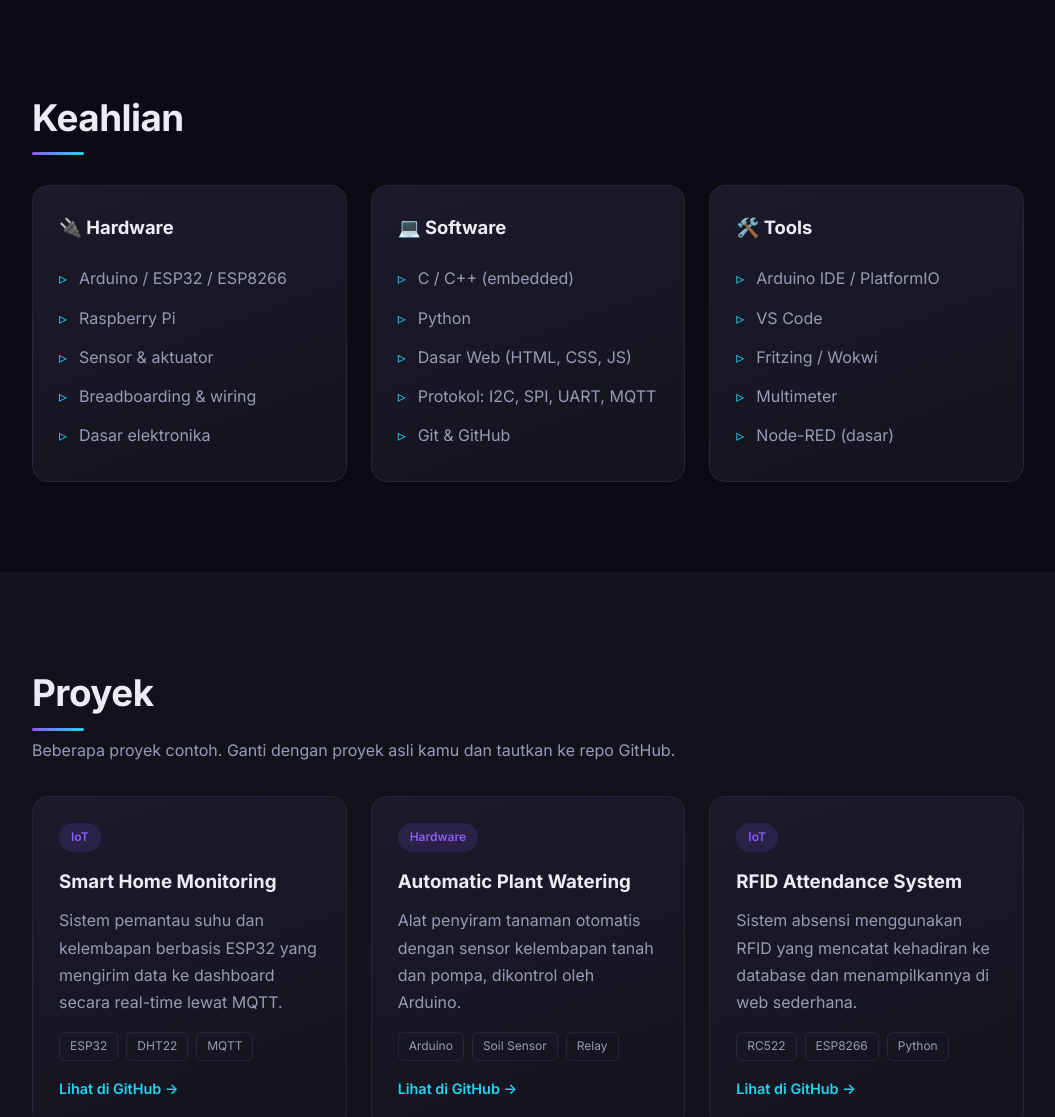
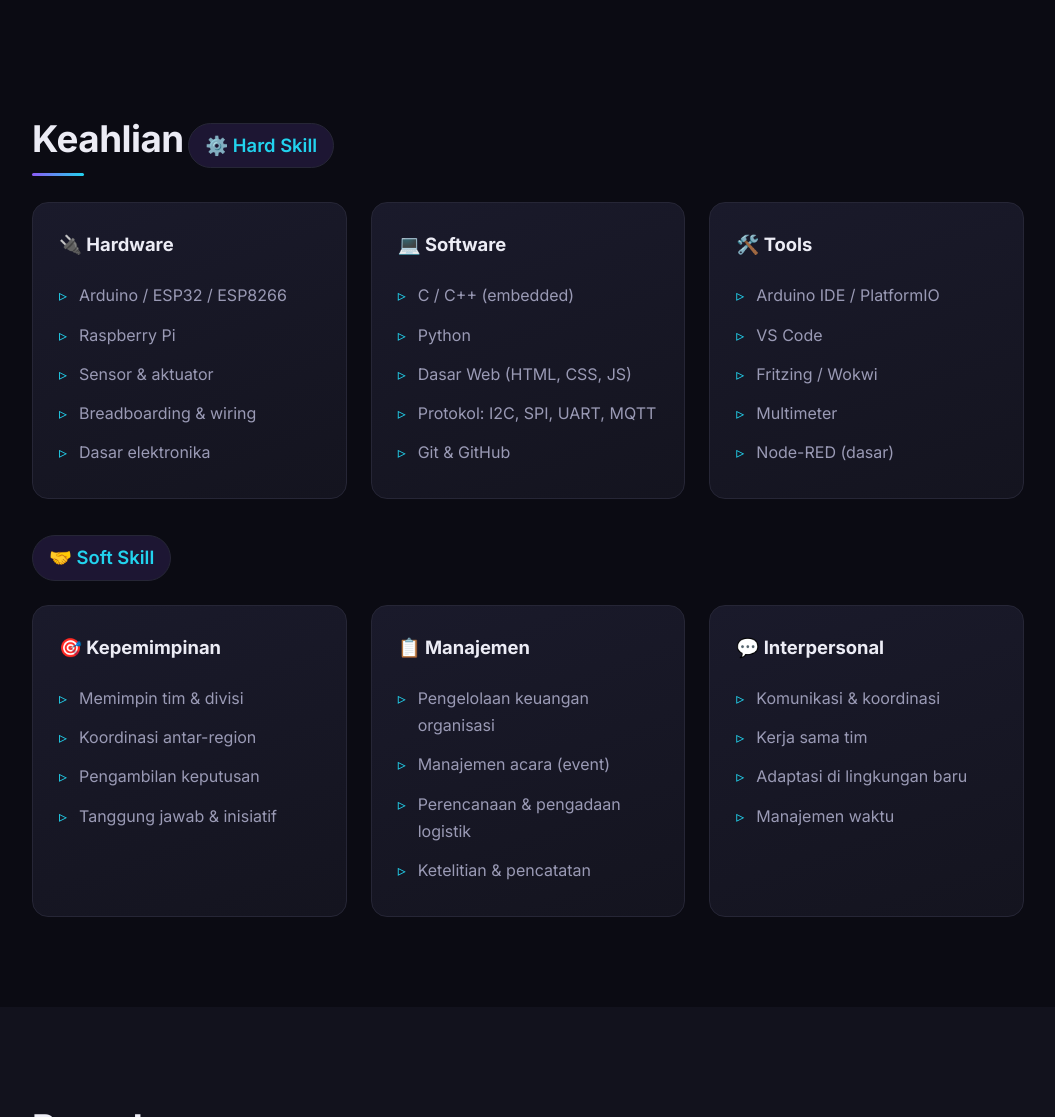
Before and after one commit to MarsianusWilliamChristantio/Marsianuswilliamchristantio.github.io, a plain HTML site: page index.html in a window 1280 px wide. Shown: the part 1976-3093 px from the top of the page, without its empty margins (112-1167 px from the left). Drawn offline with Linux system fonts and the light colour scheme.

Commit message:
Tambah organisasi SMP & Kuliah, pisah Keahlian jadi Hard Skill dan Soft Skill

```diff
--- a/index.html
+++ b/index.html
@@ -129,13 +129,17 @@
           <div class="edu-body">
             <div class="edu-body-inner">
               <h4>🏆 Karya &amp; Prestasi</h4>
-              <ul>
-                <li>–</li>
-              </ul>
+              <p class="edu-empty">–</p>
+
               <h4>👥 Organisasi &amp; Kegiatan</h4>
-              <ul>
-                <li>–</li>
-              </ul>
+
+              <button class="achievement-trigger"
+                data-title="Anggota OSIS — Divisi Kebersihan"
+                data-tanggal="–"
+                data-tahun="2018 – 2019"
+                data-keterangan="Menjadi anggota OSIS pada Divisi Kebersihan, turut menjaga dan mengelola program kebersihan lingkungan sekolah.">
+                OSIS — Divisi Kebersihan (2018 – 2019)
+              </button>
             </div>
           </div>
         </div>
@@ -171,7 +175,30 @@
               </button>
 
               <h4>👥 Organisasi &amp; Kegiatan</h4>
-              <p class="edu-empty">–</p>
+
+              <button class="achievement-trigger"
+                data-title="Anggota MPK (Majelis Perwakilan Kelas)"
+                data-tanggal="Kelas 10"
+                data-tahun="2021 – 2022"
+                data-keterangan="Menjabat sebagai Ketua Kelas di kelas 10, yang secara langsung menjadikan saya anggota Majelis Perwakilan Kelas (MPK).">
+                Anggota MPK — Ketua Kelas (2021 – 2022)
+              </button>
+
+              <button class="achievement-trigger"
+                data-title="Anggota Aktif OSIS — Staff Divisi Perlengkapan"
+                data-tanggal="Kelas 11"
+                data-tahun="2022 – 2023"
+                data-keterangan="Menjadi anggota aktif OSIS sebagai Staff Divisi Perlengkapan, membantu penyediaan dan pengelolaan perlengkapan untuk kegiatan sekolah.">
+                OSIS — Staff Divisi Perlengkapan (2022 – 2023)
+              </button>
+
+              <button class="achievement-trigger"
+                data-title="OSIS Inti — Bendahara 1"
+                data-tanggal="Kelas 12"
+                data-tahun="2023 – 2024"
+                data-keterangan="Menjabat sebagai Bendahara 1 dalam jajaran OSIS Inti, bertanggung jawab mengelola dan mencatat keuangan organisasi.">
+                OSIS Inti — Bendahara 1 (2023 – 2024)
+              </button>
             </div>
           </div>
         </div>
@@ -202,7 +229,54 @@
               </button>
 
               <h4>👥 Organisasi &amp; Kegiatan</h4>
-              <p class="edu-empty">–</p>
+
+              <button class="achievement-trigger"
+                data-title="Aktivis KMK — Divisi Perlengkapan"
+                data-tanggal="–"
+                data-tahun="2024 – 2025"
+                data-keterangan="Menjadi anggota aktif (aktivis) di organisasi KMK (Keluarga Mahasiswa Katolik) pada Divisi Perlengkapan.">
+                Aktivis KMK — Divisi Perlengkapan (2024 – 2025)
+              </button>
+
+              <button class="achievement-trigger"
+                data-title="Kepanitiaan KMK CUP 2025 — Divisi Perlengkapan"
+                data-tanggal="Mei 2025"
+                data-tahun="2025"
+                data-keterangan="Menjadi bagian dari kepanitiaan Event KMK CUP 2025 pada Divisi Perlengkapan.">
+                Kepanitiaan KMK CUP 2025 — Divisi Perlengkapan
+              </button>
+
+              <button class="achievement-trigger"
+                data-title="Dewan Pengurus Event Region Bandung — Sekretaris Bendahara"
+                data-tanggal="Agustus – September 2025"
+                data-tahun="2025"
+                data-keterangan="Menjabat sebagai Sekretaris Bendahara dalam Dewan Pengurus Event Region Bandung pada event Penerimaan Mahasiswa Baru 2025.">
+                Penerimaan Mahasiswa Baru 2025 — Sekretaris Bendahara (Region Bandung)
+              </button>
+
+              <button class="achievement-trigger"
+                data-title="Dewan Pengurus Event Region Bandung — Bendahara"
+                data-tanggal="–"
+                data-tahun="2025"
+                data-keterangan="Menjabat sebagai Bendahara dalam Dewan Pengurus Event Region Bandung pada event Insight Exchange 2.0.">
+                Insight Exchange 2.0 — Bendahara (Region Bandung)
+              </button>
+
+              <button class="achievement-trigger"
+                data-title="Koordinator Divisi Perlengkapan All Region — LDKA 2026"
+                data-tanggal="Januari 2026"
+                data-tahun="2026"
+                data-keterangan="Menjadi Koordinator Divisi Perlengkapan All Region dalam kepanitiaan event Latihan Dasar Kepemimpinan Aktivis (LDKA) 2026.">
+                LDKA 2026 — Koordinator Divisi Perlengkapan All Region
+              </button>
+
+              <button class="achievement-trigger"
+                data-title="Dewan Pengurus Inti — Bendahara Region Bandung"
+                data-tanggal="–"
+                data-tahun="2026 – 2027"
+                data-keterangan="Menjabat sebagai Bendahara Region Bandung dalam Dewan Pengurus Inti (DPI).">
+                Dewan Pengurus Inti — Bendahara Region Bandung (2026 – 2027)
+              </button>
             </div>
           </div>
         </div>
@@ -215,6 +289,9 @@
   <section id="skills" class="section">
     <div class="container">
       <h2 class="section-title">Keahlian</h2>
+
+      <!-- Hard Skill -->
+      <h3 class="skill-group-title">⚙️ Hard Skill</h3>
       <div class="skills-grid">
         <div class="skill-card">
           <h3>🔌 Hardware</h3>
@@ -244,6 +321,38 @@
             <li>Fritzing / Wokwi</li>
             <li>Multimeter</li>
             <li>Node-RED (dasar)</li>
+          </ul>
+        </div>
+      </div>
+
+      <!-- Soft Skill -->
+      <h3 class="skill-group-title">🤝 Soft Skill</h3>
+      <div class="skills-grid">
+        <div class="skill-card">
+          <h3>🎯 Kepemimpinan</h3>
+          <ul>
+            <li>Memimpin tim &amp; divisi</li>
+            <li>Koordinasi antar-region</li>
+            <li>Pengambilan keputusan</li>
+            <li>Tanggung jawab &amp; inisiatif</li>
+          </ul>
+        </div>
+        <div class="skill-card">
+          <h3>📋 Manajemen</h3>
+          <ul>
+            <li>Pengelolaan keuangan organisasi</li>
+            <li>Manajemen acara (event)</li>
+            <li>Perencanaan &amp; pengadaan logistik</li>
+            <li>Ketelitian &amp; pencatatan</li>
+          </ul>
+        </div>
+        <div class="skill-card">
+          <h3>💬 Interpersonal</h3>
+          <ul>
+            <li>Komunikasi &amp; koordinasi</li>
+            <li>Kerja sama tim</li>
+            <li>Adaptasi di lingkungan baru</li>
+            <li>Manajemen waktu</li>
           </ul>
         </div>
       </div>
--- a/style.css
+++ b/style.css
@@ -298,11 +298,26 @@ a {
 }
 
 /* ===== Skills ===== */
+.skill-group-title {
+  display: inline-flex;
+  align-items: center;
+  gap: 8px;
+  margin-top: 36px;
+  margin-bottom: 4px;
+  font-size: 1.15rem;
+  font-weight: 600;
+  padding: 6px 16px;
+  border-radius: 999px;
+  color: var(--accent-2);
+  background: var(--accent-soft);
+  border: 1px solid var(--border);
+}
+
 .skills-grid {
   display: grid;
   grid-template-columns: repeat(3, 1fr);
   gap: 24px;
-  margin-top: 24px;
+  margin-top: 20px;
 }
 
 .skill-card {
```
